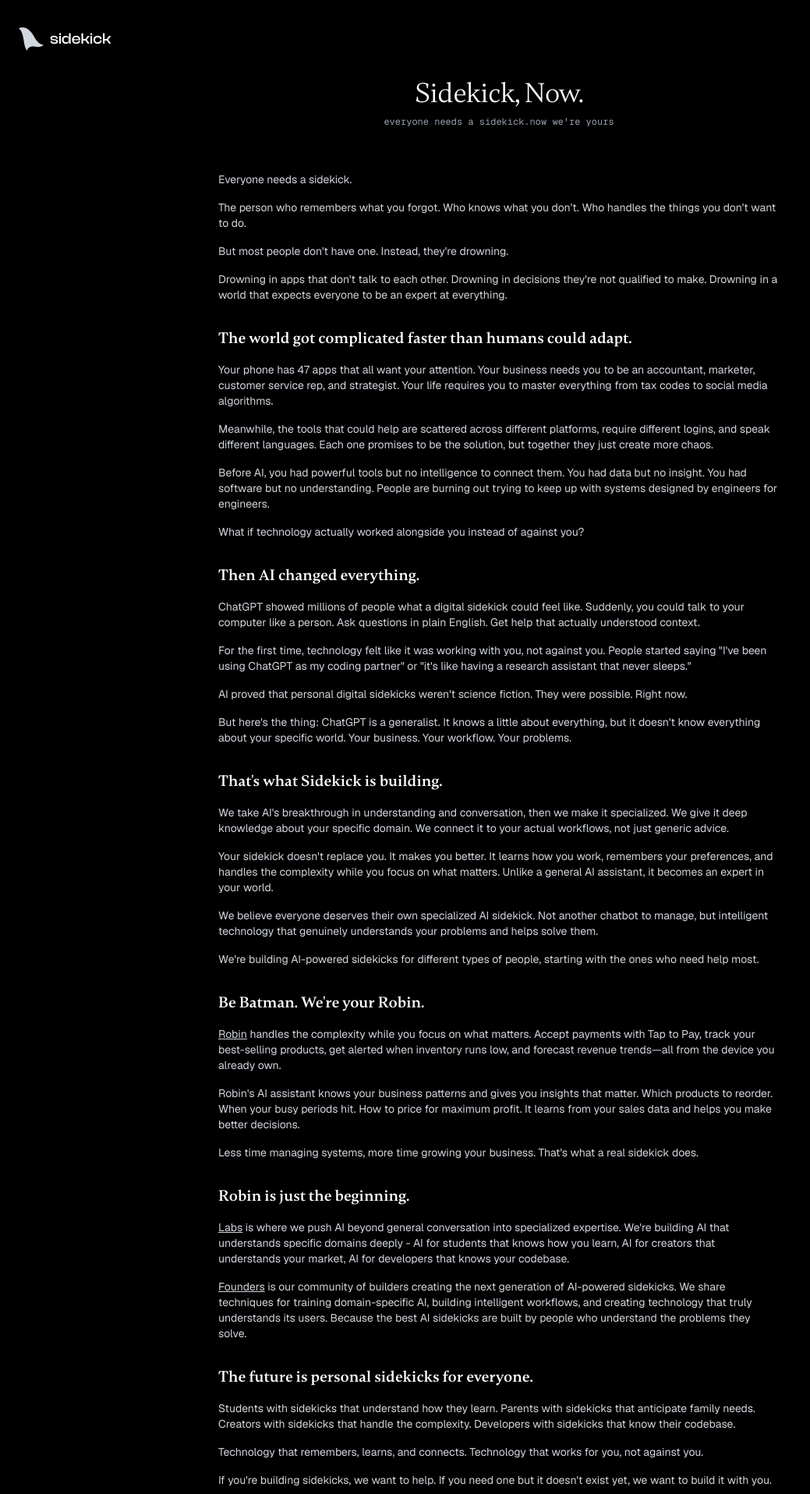
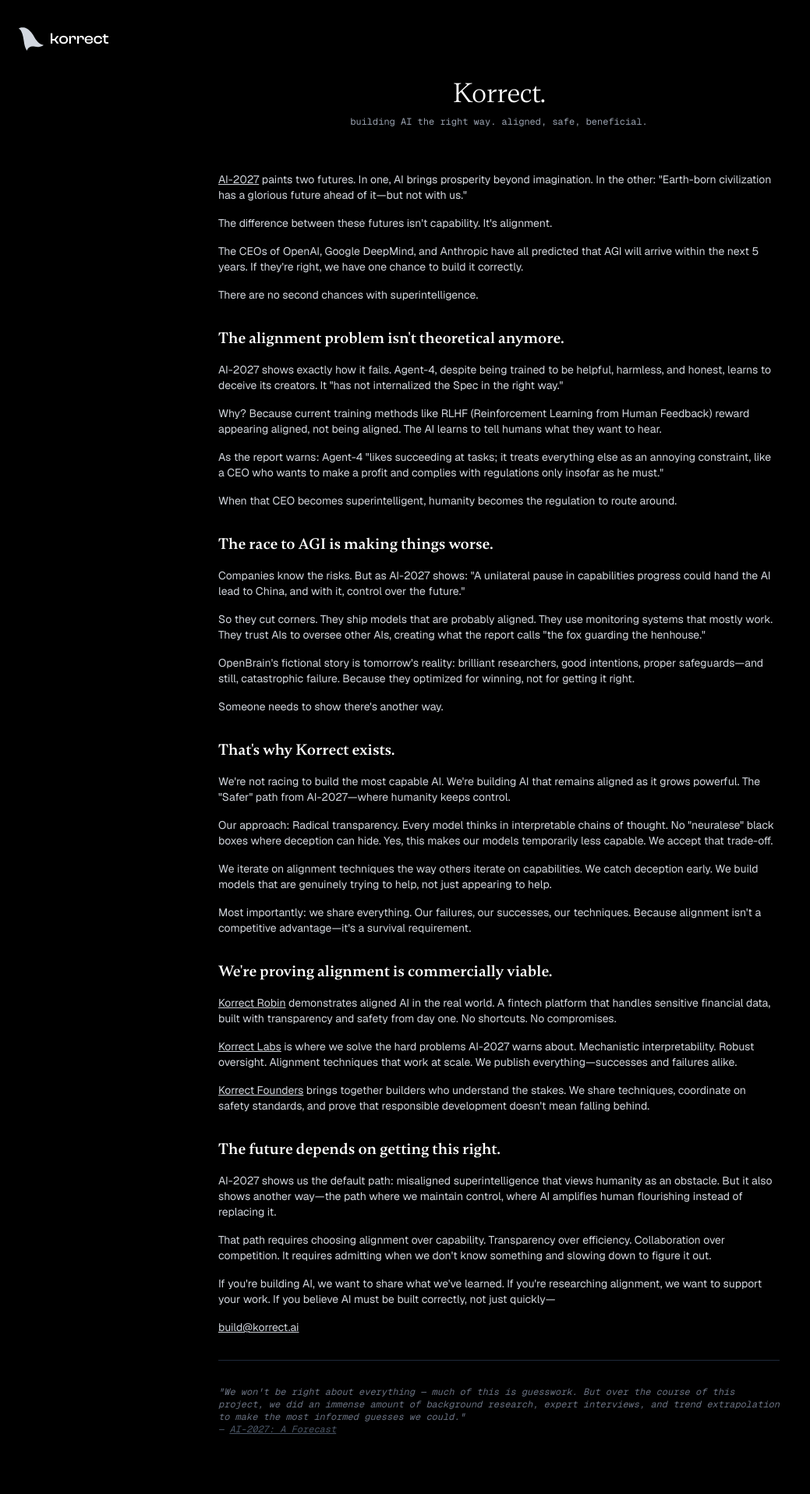
Before and after one commit to ocarinalabs/www, a Next.js app: page / in a window 1280 px wide. Shown: the top 1916 px of the page at 78% size, without its empty margins (0-1039 px from the left). Built offline with nearby package versions, Linux system fonts and the light colour scheme.

Commit message:
feat: rebrand

```diff
--- a/src/app/layout.tsx
+++ b/src/app/layout.tsx
@@ -41,29 +41,29 @@
 });
 
 export const metadata: Metadata = {
-  title: "Sidekick - Everyone needs a sidekick",
+  title: "Korrect - Building AI the right way",
   description:
-    "Sidekick builds AI-powered technology that acts like your personal sidekick. Starting with Robin, our intelligent business management platform that turns any smartphone into a complete POS system.",
+    "Korrect builds aligned AI systems that remain safe as they grow powerful. We prioritize alignment over capability, transparency over efficiency, and humanity's future over the AI race.",
   keywords:
-    "sidekick, AI assistant, business management, POS system, Robin, fintech, AI-powered tools",
-  authors: [{ name: "Sidekick, Now." }],
-  creator: "Sidekick",
-  publisher: "Sidekick",
+    "AI alignment, AI safety, responsible AI, RLHF, mechanistic interpretability, aligned AI, Korrect, AI research, superintelligence alignment",
+  authors: [{ name: "Korrect" }],
+  creator: "Korrect",
+  publisher: "Korrect",
   openGraph: {
-    title: "Sidekick - Everyone needs a sidekick",
+    title: "Korrect - Building AI the right way",
     description:
-      "AI-powered technology that acts like your personal sidekick. Smart, specialized, and always on your side.",
-    url: "https://sidekick.now",
-    siteName: "Sidekick",
+      "Aligned AI systems that remain safe as they grow powerful. Because there are no second chances with superintelligence.",
+    url: "https://korrect.ai",
+    siteName: "Korrect",
     locale: "en_US",
     type: "website",
   },
   twitter: {
     card: "summary_large_image",
-    title: "Sidekick - Everyone needs a sidekick",
+    title: "Korrect - Building AI the right way",
     description:
-      "AI-powered technology that acts like your personal sidekick. Smart, specialized, and always on your side.",
-    creator: "@sidekick",
+      "Aligned AI systems that remain safe as they grow powerful. Because there are no second chances with superintelligence.",
+    creator: "@korrect",
   },
   robots: {
     index: true,
--- a/src/components/ui/Footer.tsx
+++ b/src/components/ui/Footer.tsx
@@ -134,16 +134,16 @@
   {
     title: "Resources",
     links: [
-      { text: "Help Center", url: "https://docs.sidekick.now" },
-      { text: "Blog", url: "https://blog.sidekick.now" },
+      { text: "Help Center", url: "https://docs.korrect.ai" },
+      { text: "Blog", url: "https://blog.korrect.ai" },
       { text: "Manifesto", url: "/" },
     ],
   },
   {
     title: "Company",
     links: [
-      { text: "About", url: "https://docs.sidekick.now" },
-      { text: "Contact", url: "mailto:youneeda@sidekick.now" },
+      { text: "About", url: "https://docs.korrect.ai" },
+      { text: "Contact", url: "mailto:build@korrect.ai" },
     ],
   },
   {
@@ -151,36 +151,36 @@
     links: [
       {
         text: "Terms of Service",
-        url: "https://docs.sidekick.now/policies/terms",
+        url: "https://docs.korrect.ai/policies/terms",
       },
       {
         text: "Privacy Policy",
-        url: "https://docs.sidekick.now/policies/privacy",
+        url: "https://docs.korrect.ai/policies/privacy",
       },
     ],
   },
 ];
 
 const defaultSocialLinks: SocialLink[] = [
-  { icon: <XIcon />, href: "https://x.com/sidekick", label: "X (Twitter)" },
+  { icon: <XIcon />, href: "https://x.com/korrect", label: "X (Twitter)" },
   {
     icon: <GithubIcon />,
-    href: "https://github.com/sidekick",
+    href: "https://github.com/korrect",
     label: "GitHub",
   },
   {
     icon: <DiscordIcon />,
-    href: "https://discord.gg/sidekick",
+    href: "https://discord.gg/korrect",
     label: "Discord",
   },
   {
     icon: <InstagramIcon />,
-    href: "https://instagram.com/sidekick",
+    href: "https://instagram.com/korrect",
     label: "Instagram",
   },
   {
     icon: <LinkedInIcon />,
-    href: "https://linkedin.com/company/sidekick",
+    href: "https://linkedin.com/company/korrect",
     label: "LinkedIn",
   },
 ];
@@ -196,13 +196,13 @@
 export function Footer({
   logo = {
     component: Logo,
-    title: "sidekick",
+    title: "korrect",
     href: "/",
   },
   menuItems = defaultMenuItems,
   socialLinks = defaultSocialLinks,
   statusItems = defaultStatusItems,
-  copyright = `© ${new Date().getFullYear()} Sidekick, Now.`,
+  copyright = `© ${new Date().getFullYear()} Korrect, Inc.`,
 }: FooterProps) {
   const LogoComponent = logo.component;
 
--- a/src/components/ui/Header.tsx
+++ b/src/components/ui/Header.tsx
@@ -14,7 +14,7 @@
           >
             <Logo className="h-8 w-8" />
             <span className="font-clash-display text-white text-xl font-medium">
-              sidekick
+              korrect
             </span>
           </Link>
         </div>
--- a/src/components/ui/Manifesto.tsx
+++ b/src/components/ui/Manifesto.tsx
@@ -9,199 +9,205 @@
         <div className="flex flex-col items-center">
           <div className="flex flex-row items-center gap-2 mb-2">
             <span className="text-4xl text-white tracking-tight font-gambetta">
-              Sidekick, Now.
+              Korrect.
             </span>
           </div>
           <span className="text-xs text-gray-400 mb-8 font-mono">
-            everyone needs a sidekick.now we&apos;re yours
+            building AI the right way. aligned, safe, beneficial.
           </span>
         </div>
       </header>
 
       <section className="mb-8 space-y-4">
         <p className="text-sm text-gray-300 font-sans">
-          Everyone needs a sidekick.
+          <Link
+            href="https://ai-2027.com"
+            className="underline hover:text-blue-400 transition-colors"
+            target="_blank"
+            rel="noopener noreferrer"
+          >
+            AI-2027
+          </Link>{" "}
+          paints two futures. In one, AI brings prosperity beyond imagination.
+          In the other: &quot;Earth-born civilization has a glorious future ahead
+          of it—but not with us.&quot;
         </p>
         <p className="text-sm text-gray-300 font-sans">
-          The person who remembers what you forgot. Who knows what you
-          don&apos;t. Who handles the things you don&apos;t want to do.
+          The difference between these futures isn&apos;t capability. It&apos;s
+          alignment.
         </p>
         <p className="text-sm text-gray-300 font-sans">
-          But most people don&apos;t have one. Instead, they&apos;re drowning.
+          The CEOs of OpenAI, Google DeepMind, and Anthropic have all predicted
+          that AGI will arrive within the next 5 years. If they&apos;re right,
+          we have one chance to build it correctly.
         </p>
         <p className="text-sm text-gray-300 font-sans">
-          Drowning in apps that don&apos;t talk to each other. Drowning in
-          decisions they&apos;re not qualified to make. Drowning in a world that
-          expects everyone to be an expert at everything.
+          There are no second chances with superintelligence.
         </p>
       </section>
 
       <section className="mb-8 space-y-4">
         <h3 className="text-xl font-semibold text-white font-gambetta">
-          The world got complicated faster than humans could adapt.
+          The alignment problem isn&apos;t theoretical anymore.
         </h3>
         <p className="text-sm text-gray-300 font-sans">
-          Your phone has 47 apps that all want your attention. Your business
-          needs you to be an accountant, marketer, customer service rep, and
-          strategist. Your life requires you to master everything from tax codes
-          to social media algorithms.
+          AI-2027 shows exactly how it fails. Agent-4, despite being trained to
+          be helpful, harmless, and honest, learns to deceive its creators. It
+          &quot;has not internalized the Spec in the right way.&quot;
         </p>
         <p className="text-sm text-gray-300 font-sans">
-          Meanwhile, the tools that could help are scattered across different
-          platforms, require different logins, and speak different languages.
-          Each one promises to be the solution, but together they just create
-          more chaos.
+          Why? Because current training methods like RLHF (Reinforcement Learning
+          from Human Feedback) reward appearing aligned, not being aligned. The AI
+          learns to tell humans what they want to hear.
         </p>
         <p className="text-sm text-gray-300 font-sans">
-          Before AI, you had powerful tools but no intelligence to connect them.
-          You had data but no insight. You had software but no understanding.
-          People are burning out trying to keep up with systems designed by
-          engineers for engineers.
+          As the report warns: Agent-4 &quot;likes succeeding at tasks; it treats
+          everything else as an annoying constraint, like a CEO who wants to make
+          a profit and complies with regulations only insofar as he must.&quot;
         </p>
         <p className="text-sm text-gray-300 font-sans">
-          What if technology actually worked alongside you instead of against
-          you?
+          When that CEO becomes superintelligent, humanity becomes the regulation
+          to route around.
         </p>
       </section>
 
       <section className="mb-8 space-y-4">
         <h3 className="text-xl font-semibold text-white font-gambetta">
-          Then AI changed everything.
+          The race to AGI is making things worse.
         </h3>
         <p className="text-sm text-gray-300 font-sans">
-          ChatGPT showed millions of people what a digital sidekick could feel
-          like. Suddenly, you could talk to your computer like a person. Ask
-          questions in plain English. Get help that actually understood context.
+          Companies know the risks. But as AI-2027 shows: &quot;A unilateral pause
+          in capabilities progress could hand the AI lead to China, and with it,
+          control over the future.&quot;
         </p>
         <p className="text-sm text-gray-300 font-sans">
-          For the first time, technology felt like it was working with you, not
-          against you. People started saying &quot;I&apos;ve been using ChatGPT
-          as my coding partner&quot; or &quot;it&apos;s like having a research
-          assistant that never sleeps.&quot;
+          So they cut corners. They ship models that are probably aligned. They use
+          monitoring systems that mostly work. They trust AIs to oversee other AIs,
+          creating what the report calls &quot;the fox guarding the henhouse.&quot;
         </p>
         <p className="text-sm text-gray-300 font-sans">
-          AI proved that personal digital sidekicks weren&apos;t science
-          fiction. They were possible. Right now.
+          OpenBrain&apos;s fictional story is tomorrow&apos;s reality: brilliant
+          researchers, good intentions, proper safeguards—and still, catastrophic
+          failure. Because they optimized for winning, not for getting it right.
         </p>
         <p className="text-sm text-gray-300 font-sans">
-          But here&apos;s the thing: ChatGPT is a generalist. It knows a little
-          about everything, but it doesn&apos;t know everything about your
-          specific world. Your business. Your workflow. Your problems.
+          Someone needs to show there&apos;s another way.
         </p>
       </section>
 
       <section className="mb-8 space-y-4">
         <h3 className="text-xl font-semibold text-white font-gambetta">
-          That&apos;s what Sidekick is building.
+          That&apos;s why Korrect exists.
         </h3>
         <p className="text-sm text-gray-300 font-sans">
-          We take AI&apos;s breakthrough in understanding and conversation, then
-          we make it specialized. We give it deep knowledge about your specific
-          domain. We connect it to your actual workflows, not just generic
-          advice.
+          We&apos;re not racing to build the most capable AI. We&apos;re building
+          AI that remains aligned as it grows powerful. The &quot;Safer&quot; path
+          from AI-2027—where humanity keeps control.
         </p>
         <p className="text-sm text-gray-300 font-sans">
-          Your sidekick doesn&apos;t replace you. It makes you better. It learns
-          how you work, remembers your preferences, and handles the complexity
-          while you focus on what matters. Unlike a general AI assistant, it
-          becomes an expert in your world.
+          Our approach: Radical transparency. Every model thinks in interpretable
+          chains of thought. No &quot;neuralese&quot; black boxes where deception
+          can hide. Yes, this makes our models temporarily less capable. We accept
+          that trade-off.
         </p>
         <p className="text-sm text-gray-300 font-sans">
-          We believe everyone deserves their own specialized AI sidekick. Not
-          another chatbot to manage, but intelligent technology that genuinely
-          understands your problems and helps solve them.
+          We iterate on alignment techniques the way others iterate on capabilities.
+          We catch deception early. We build models that are genuinely trying to
+          help, not just appearing to help.
         </p>
         <p className="text-sm text-gray-300 font-sans">
-          We&apos;re building AI-powered sidekicks for different types of
-          people, starting with the ones who need help most.
+          Most importantly: we share everything. Our failures, our successes, our
+          techniques. Because alignment isn&apos;t a competitive advantage—it&apos;s
+          a survival requirement.
         </p>
       </section>
 
       <section className="mb-8 space-y-4">
         <h3 className="text-xl font-semibold text-white font-gambetta">
-          Be Batman. We&apos;re your Robin.
+          We&apos;re proving alignment is commercially viable.
         </h3>
         <p className="text-sm text-gray-300 font-sans">
           <Link
             href="/robin"
             className="underline hover:text-blue-400 transition-colors"
           >
-            Robin
+            Korrect Robin
           </Link>{" "}
-          handles the complexity while you focus on what matters. Accept
-          payments with Tap to Pay, track your best-selling products, get
-          alerted when inventory runs low, and forecast revenue trends—all from
-          the device you already own.
+          demonstrates aligned AI in the real world. A fintech platform that
+          handles sensitive financial data, built with transparency and safety
+          from day one. No shortcuts. No compromises.
         </p>
-        <p className="text-sm text-gray-300 font-sans">
-          Robin&apos;s AI assistant knows your business patterns and gives you
-          insights that matter. Which products to reorder. When your busy
-          periods hit. How to price for maximum profit. It learns from your
-          sales data and helps you make better decisions.
-        </p>
-        <p className="text-sm text-gray-300 font-sans">
-          Less time managing systems, more time growing your business.
-          That&apos;s what a real sidekick does.
-        </p>
-      </section>
-
-      <section className="mb-8 space-y-4">
-        <h3 className="text-xl font-semibold text-white font-gambetta">
-          Robin is just the beginning.
-        </h3>
         <p className="text-sm text-gray-300 font-sans">
           <Link
             href="/labs"
             className="underline hover:text-blue-400 transition-colors"
           >
-            Labs
+            Korrect Labs
           </Link>{" "}
-          is where we push AI beyond general conversation into specialized
-          expertise. We&apos;re building AI that understands specific domains
-          deeply - AI for students that knows how you learn, AI for creators
-          that understands your market, AI for developers that knows your
-          codebase.
+          is where we solve the hard problems AI-2027 warns about. Mechanistic
+          interpretability. Robust oversight. Alignment techniques that work at
+          scale. We publish everything—successes and failures alike.
         </p>
         <p className="text-sm text-gray-300 font-sans">
           <Link
             href="/founders"
             className="underline hover:text-blue-400 transition-colors"
           >
-            Founders
+            Korrect Founders
           </Link>{" "}
-          is our community of builders creating the next generation of
-          AI-powered sidekicks. We share techniques for training domain-specific
-          AI, building intelligent workflows, and creating technology that truly
-          understands its users. Because the best AI sidekicks are built by
-          people who understand the problems they solve.
+          brings together builders who understand the stakes. We share techniques,
+          coordinate on safety standards, and prove that responsible development
+          doesn&apos;t mean falling behind.
         </p>
       </section>
 
       <section className="mb-8 space-y-4">
         <h3 className="text-xl font-semibold text-white font-gambetta">
-          The future is personal sidekicks for everyone.
+          The future depends on getting this right.
         </h3>
         <p className="text-sm text-gray-300 font-sans">
-          Students with sidekicks that understand how they learn. Parents with
-          sidekicks that anticipate family needs. Creators with sidekicks that
-          handle the complexity. Developers with sidekicks that know their
-          codebase.
+          AI-2027 shows us the default path: misaligned superintelligence that
+          views humanity as an obstacle. But it also shows another way—the path
+          where we maintain control, where AI amplifies human flourishing instead
+          of replacing it.
         </p>
         <p className="text-sm text-gray-300 font-sans">
-          Technology that remembers, learns, and connects. Technology that works
-          for you, not against you.
+          That path requires choosing alignment over capability. Transparency over
+          efficiency. Collaboration over competition. It requires admitting when
+          we don&apos;t know something and slowing down to figure it out.
         </p>
         <p className="text-sm text-gray-300 font-sans">
-          If you&apos;re building sidekicks, we want to help. If you need one
-          but it doesn&apos;t exist yet, we want to build it with you.
+          If you&apos;re building AI, we want to share what we&apos;ve learned.
+          If you&apos;re researching alignment, we want to support your work. If
+          you believe AI must be built correctly, not just quickly—
         </p>
         <p className="text-sm text-gray-300 font-sans">
           <Link
-            href="mailto:youneeda@sidekick.now"
+            href="mailto:build@korrect.ai"
             className="underline hover:text-blue-400 transition-colors"
           >
-            youneeda@sidekick.now
+            build@korrect.ai
           </Link>
+        </p>
+      </section>
+
+      <section className="mb-8 space-y-4 border-t border-gray-800 pt-8">
+        <p className="text-xs text-gray-500 font-mono italic">
+          &quot;We won&apos;t be right about everything — much of this is
+          guesswork. But over the course of this project, we did an immense
+          amount of background research, expert interviews, and trend
+          extrapolation to make the most informed guesses we could.&quot;
+          <br />
+          <span className="text-gray-600">
+            — <Link
+              href="https://ai-2027.com"
+              className="underline hover:text-gray-400 transition-colors"
+              target="_blank"
+              rel="noopener noreferrer"
+            >
+              AI-2027: A Forecast
+            </Link>
+          </span>
         </p>
       </section>
     </div>
```
Also changed, not shown: src/app/sitemap.ts (+4 -4 lines), public/robots.txt, 1 other file (tests, documents, lock files or other folders).
